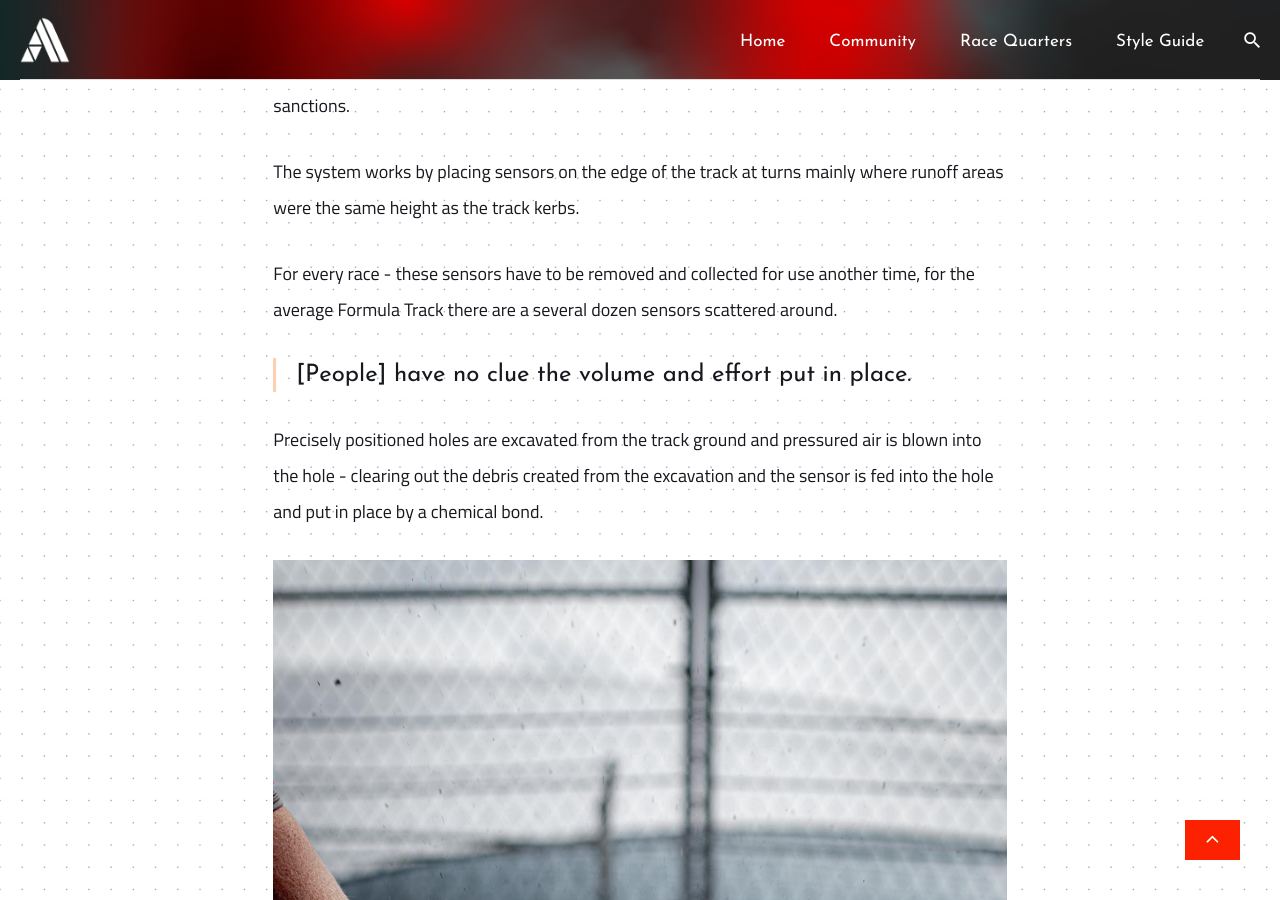
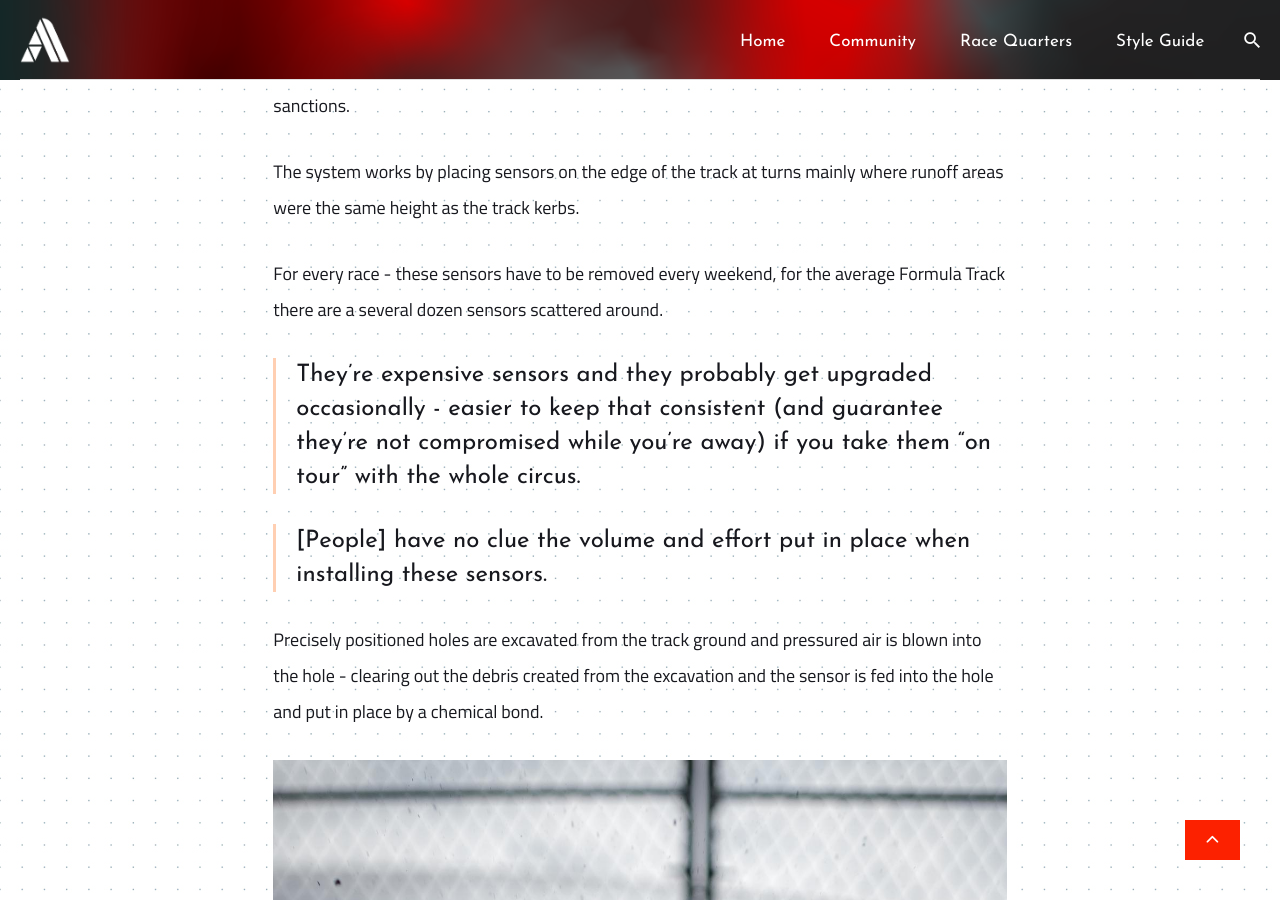
Before and after one commit to Asfalto-Ascari/AsfaltoAscari, a Jekyll site: the page built from _posts/2019-10-16-P004-Track-Sensors.md, in a window 1280 px wide and 900 px high, scrolled down 1355 px. Built offline with Jekyll 4.4.1, drawn with Linux system fonts in a browser that asks for light colours; nearby versions of some CDN libraries; comment, search, counter and statistics services are not loaded.

Commit message:
added some additional content

```diff
--- a/_posts/2019-10-16-P004-Track-Sensors.md
+++ b/_posts/2019-10-16-P004-Track-Sensors.md
@@ -15,9 +15,11 @@ Track Sensors were first introduced by Formula 1 in 2015 to find solutions that
 
 The system works by placing sensors on the edge of the track at turns mainly where runoff areas were the same height as the track kerbs.
 
-For every race - these sensors have to be removed and collected for use another time, for the average Formula Track there are a several dozen sensors scattered around.
+For every race - these sensors have to be removed every weekend, for the average Formula Track there are a several dozen sensors scattered around.
 
-> [People] have no clue the volume and effort put in place.
+> They're expensive sensors and they probably get upgraded occasionally - easier to keep that consistent (and guarantee they're not compromised while you're away) if you take them "on tour" with the whole circus.
+
+> [People] have no clue the volume and effort put in place when installing these sensors.
 
 Precisely positioned holes are excavated from the track ground and pressured air is blown into the hole - clearing out the debris created from the excavation and the sensor is fed into the hole and put in place by a chemical bond.
 
```
